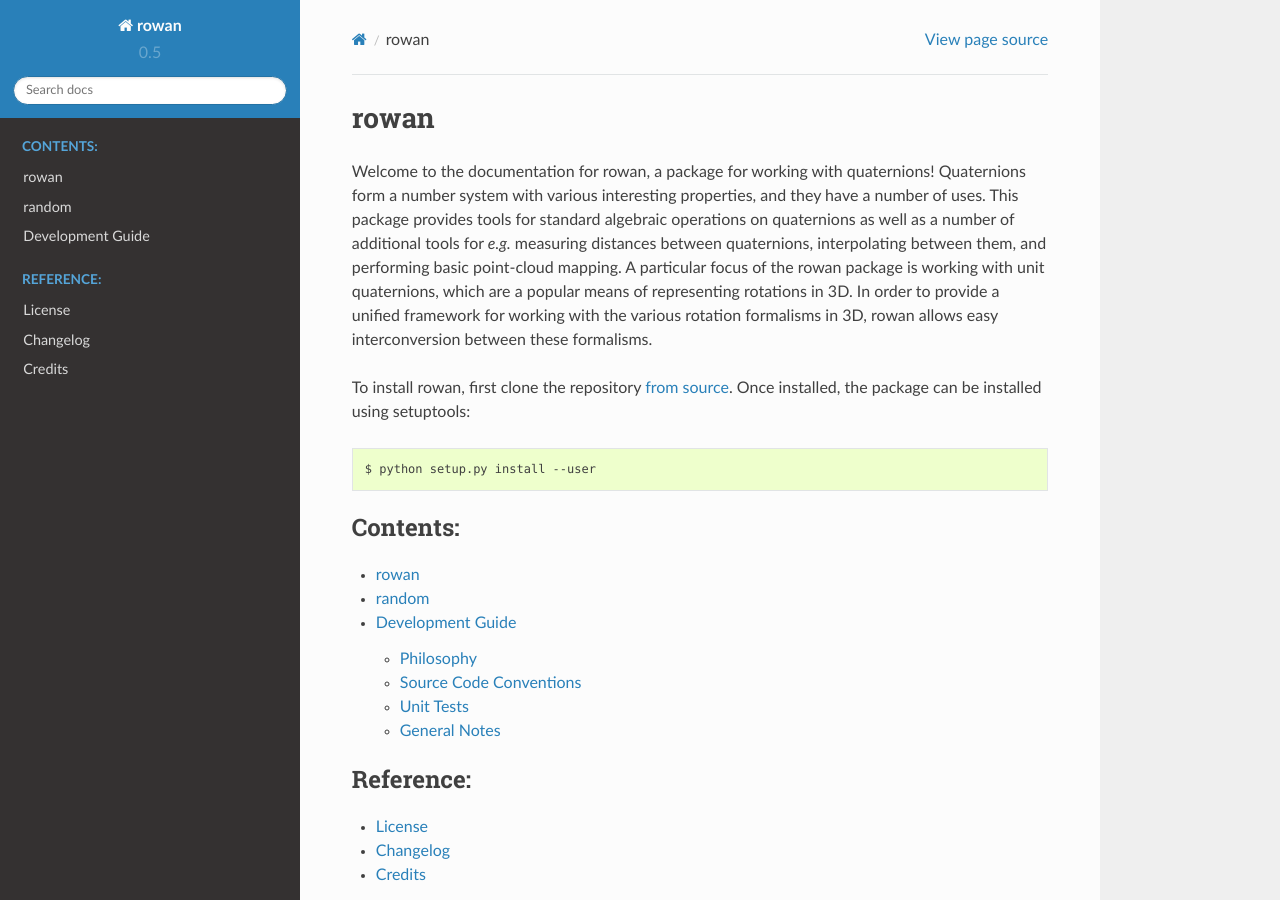
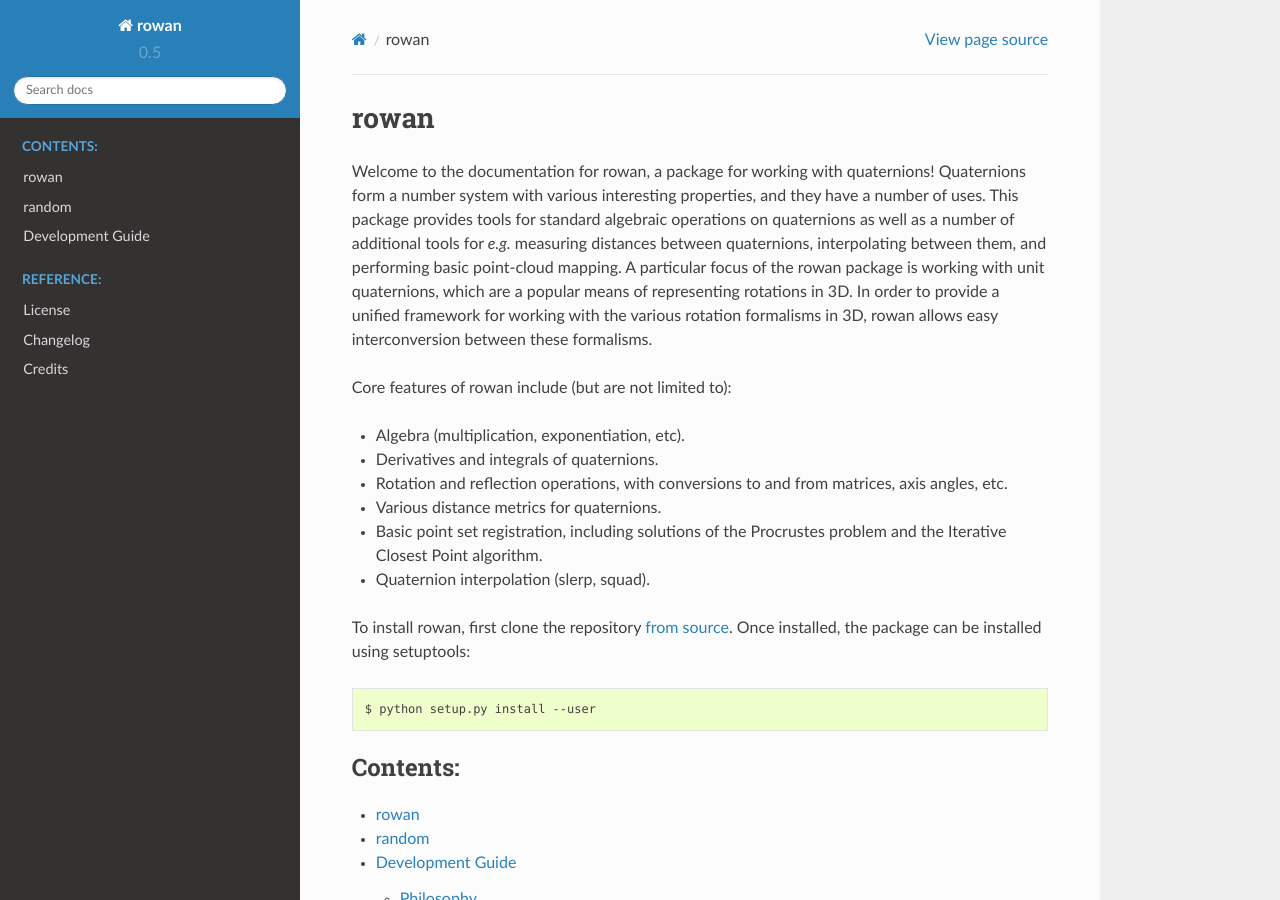
Before and after one commit to glotzerlab/rowan, a Sphinx documentation site: the page built from doc/index.rst, in a window 1280 px wide and 900 px high. Built offline with Sphinx 7.4.7 and the Read the Docs theme 2.0.0, drawn with Linux system fonts in a browser that asks for light colours.

Commit message:
Add overview of functions to documentation

```diff
--- a/doc/index.rst
+++ b/doc/index.rst
@@ -1,13 +1,23 @@
 .. rowan documentation master file, created by sphinx-quickstart on Mon Feb 26 21:45:57 2018.
 
 rowan
-========
+=====
 
 Welcome to the documentation for rowan, a package for working with quaternions!
 Quaternions form a number system with various interesting properties, and they have a number of uses.
 This package provides tools for standard algebraic operations on quaternions as well as a number of additional tools for *e.g.* measuring distances between quaternions, interpolating between them, and performing basic point-cloud mapping.
 A particular focus of the rowan package is working with unit quaternions, which are a popular means of representing rotations in 3D.
 In order to provide a unified framework for working with the various rotation formalisms in 3D, rowan allows easy interconversion between these formalisms.
+
+Core features of rowan include (but are not limited to):
+
+* Algebra (multiplication, exponentiation, etc).
+* Derivatives and integrals of quaternions.
+* Rotation and reflection operations, with conversions to and from matrices, axis angles, etc.
+* Various distance metrics for quaternions.
+* Basic point set registration, including solutions of the Procrustes problem
+  and the Iterative Closest Point algorithm.
+* Quaternion interpolation (slerp, squad).
 
 To install rowan, first clone the repository `from source <https://bitbucket.org/glotzer/rowan>`_.
 Once installed, the package can be installed using setuptools::
```
